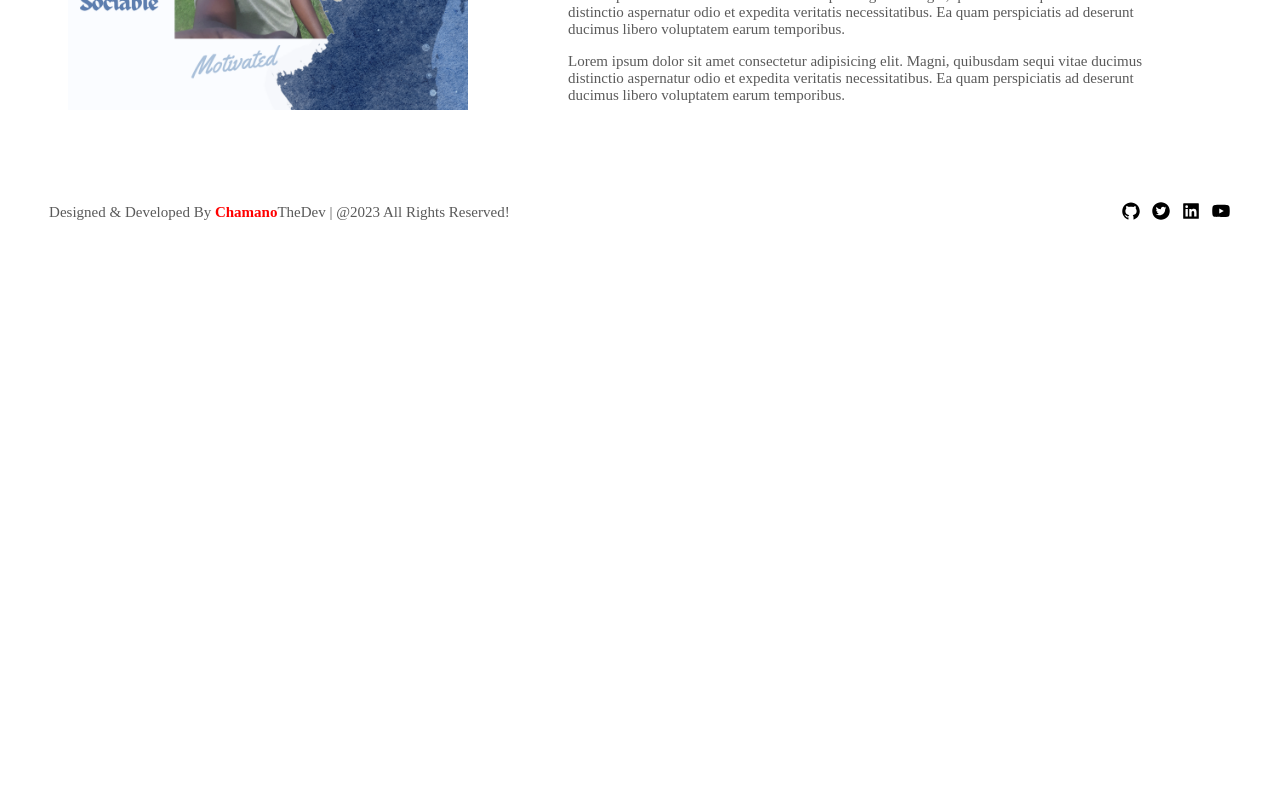
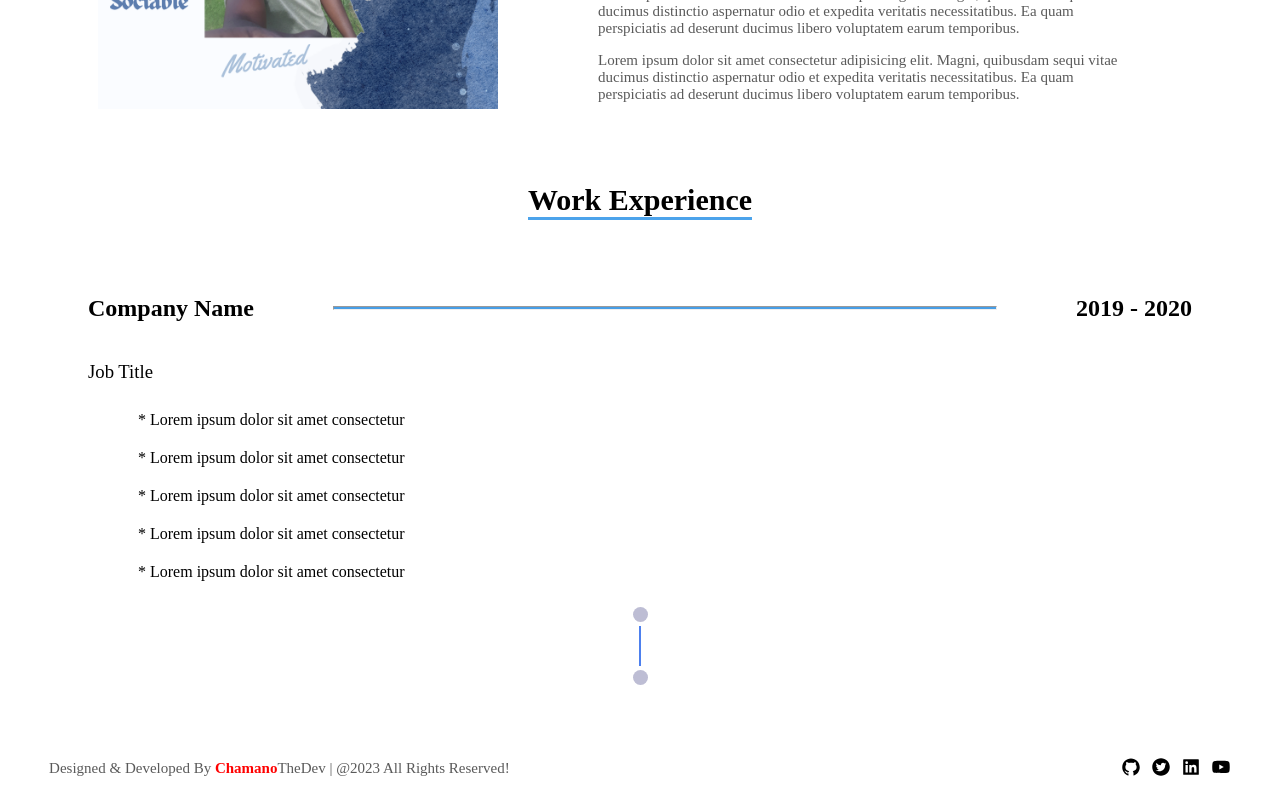
Before and after one commit to chamanoS/chamanothedev, a React (Create React App) app in the folder frontend/: page /about in a window 1280 px wide. Shown: the part 480-1290 px from the top of the page. Before the commit the page ends 800 px from the top, so only its background shows below. Built offline with nearby package versions, Linux system fonts and the light colour scheme; the HTML template or start-up script is replaced by a standard one.

Commit message:
setting up the experience section

```diff
--- a/frontend/src/pages/about/About.jsx
+++ b/frontend/src/pages/about/About.jsx
@@ -36,6 +36,33 @@ export const About = () => {
               ad deserunt ducimus libero voluptatem earum temporibus.</p>
           </div>
         </div>
+
+        <div className='experience'>
+        <div className='about-me'>
+          <h1>Work Experience</h1>
+        </div>
+        <div className='titles'>
+          <h2>Company Name</h2>
+          <hr/>
+          <h2>2019 - 2020</h2>
+        </div>
+        <div className='job'>
+          <h3>Job Title</h3>
+        </div>
+        <ul className='lists'>
+          <li>* Lorem ipsum dolor sit amet consectetur </li>
+          <li>* Lorem ipsum dolor sit amet consectetur </li>
+          <li>* Lorem ipsum dolor sit amet consectetur </li>
+          <li>* Lorem ipsum dolor sit amet consectetur </li>
+          <li>* Lorem ipsum dolor sit amet consectetur </li>
+        </ul>
+        </div>
+
+        <div className='devider'>
+          <div class="circle"></div>
+          <div class="vertical-line"></div>
+          <div class="circle"></div>
+        </div>
       </section>
     </>
   )
--- a/frontend/src/pages/about/about.css
+++ b/frontend/src/pages/about/about.css
@@ -1,5 +1,5 @@
 .the-body{
-    margin: 20px 50px;
+    margin: 20px 80px;
 }
 .about-me{
     padding: 30px;
@@ -9,7 +9,7 @@
 }
 .about-me h1{
     display: inline-block;
-    border-bottom: 4px solid red;
+    border-bottom: 3px solid rgb(76, 163, 235);
 }
 
 .hero-section{
@@ -26,3 +26,33 @@
 .about-content{
     margin-right: 50px;
 }
+.titles{
+    display: flex;
+    justify-content: space-between;
+    align-items: center;
+}
+.titles hr{
+    background-color:rgb(71, 158, 230);
+    height: 2px;
+    width: 60%;
+}
+.lists li{
+    padding: 10px;
+}
+/* Style the circles */
+.circle {
+    width: 15px;
+    align-items: center;
+    height: 15px;
+    background-color: rgb(189, 189, 212);
+    border-radius: 50%;
+    margin: 4px auto;
+}
+
+/* Style the vertical line */
+.vertical-line {
+    width: 2px;
+    height: 40px;
+    background-color: rgb(77, 128, 238);
+    margin: 0 auto;
+}
```
